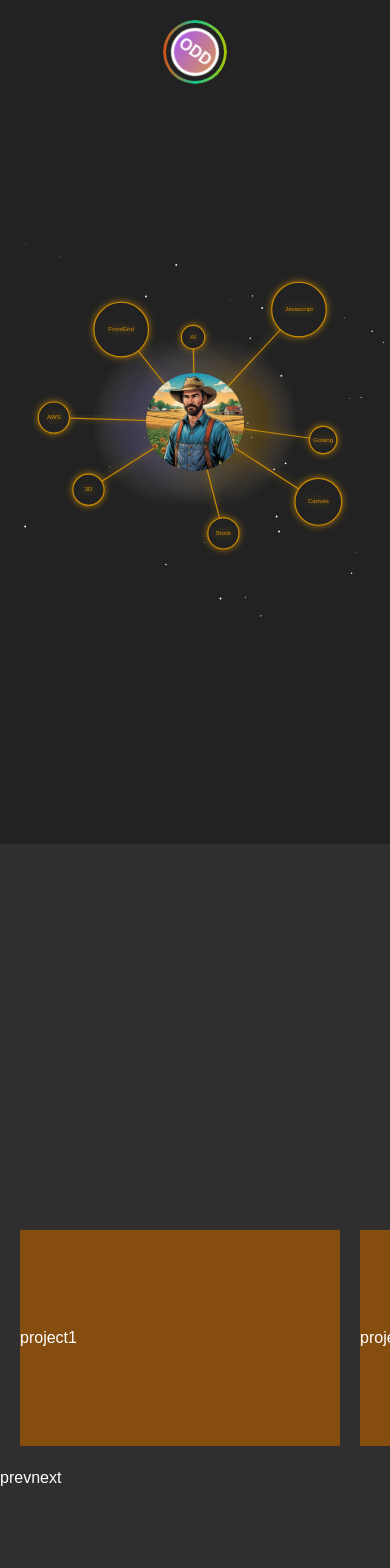
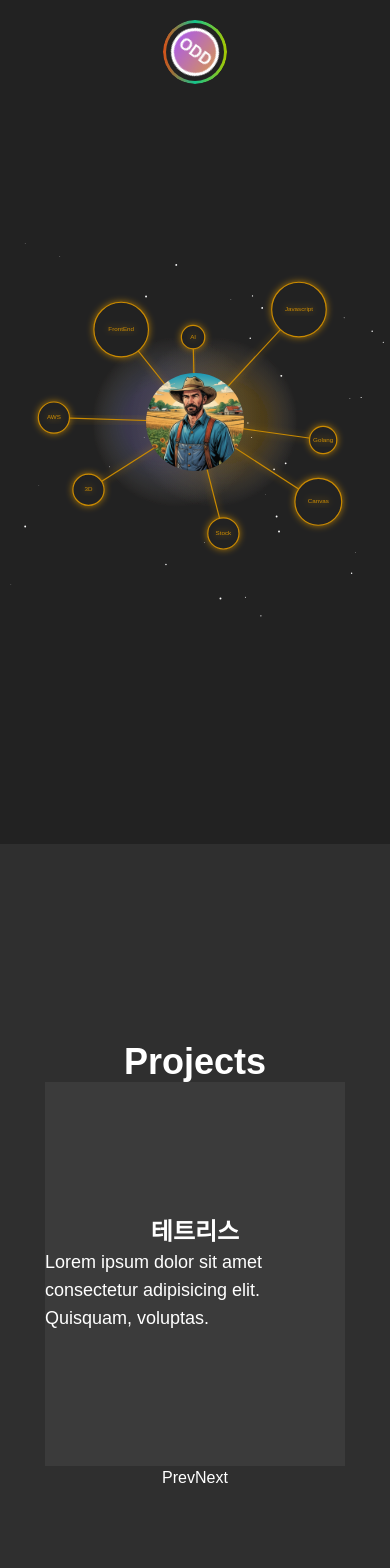
Before and after one commit to ohddang/ohddang-dev, a React app: page / in a window 390 px wide. Shown: the top 1568 px of the page. Built offline with nearby package versions, Linux system fonts and the light colour scheme; the HTML template or start-up script is replaced by a standard one.

Commit message:
feat: 반응형 버그 수정 및 carousel 기본 구현

```diff
--- a/src/components/Nav.tsx
+++ b/src/components/Nav.tsx
@@ -10,7 +10,7 @@ const Nav = () => {
   const navRef = useRef<HTMLDivElement>(null);
   const [isRoundedFull, setIsRoundedFull] = useState<boolean>(false);
   const [resizable, setResizable] = useState<boolean>(false);
-  const [scaleUp, setScaleUp] = useState<boolean>(document.body.clientWidth > 1279);
+  const [scaleUp, setScaleUp] = useState<boolean>(window.innerWidth > 1279);
   const [hide, setHide] = useState<boolean>(false);
 
   const handleMouseOver = (e: React.MouseEvent, className: string) => {
@@ -91,13 +91,13 @@ const Nav = () => {
 
   useLayoutEffect(() => {
     window.addEventListener("resize", () => {
-      if (document.body.clientWidth >= 1279) {
+      if (window.innerWidth >= 1279) {
         setScaleUp(false);
       }
 
-      setResizable(document.body.clientWidth <= 1279);
+      setResizable(window.innerWidth <= 1279);
     });
-    setResizable(document.body.clientWidth <= 1279);
+    setResizable(window.innerWidth <= 1279);
   }, []);
 
   useLayoutEffect(() => {
--- a/src/page/Projects.tsx
+++ b/src/page/Projects.tsx
@@ -1,22 +1,69 @@
+import { useEffect, useRef, useState } from "react";
+
 const Projects = () => {
+  const carouselRef = useRef<HTMLDivElement>(null);
+  const [currentIndex, setCurrentIndex] = useState(0);
   // 캐로셀 구현
 
-  const projects = ["project1", "project2", "project3", "project4", "project5"];
+  // size 300
+
+  // 375px 이하에서는 1개
+  // 680px 이하에서는 2개
+  // 1024px 이하에서는 3개
+  // 1279px 이하에서는 4개
+  // 이후 스케일업
+
+  // 가운데 중심으로 정렬
+
+  // 좌우 여백이 유동적으로 변함
+
+  const projects = ["테트리스", "화이트보드", "피큐", "업비트", "주식"];
+
+  const prevSlide = () => {
+    setCurrentIndex((prevIndex) => (prevIndex === 0 ? projects.length - 1 : prevIndex - 1));
+  };
+
+  const nextSlide = () => {
+    setCurrentIndex((prevIndex) => (prevIndex === projects.length - 1 ? 0 : prevIndex + 1));
+  };
+
+  useEffect(() => {
+    const prevButton = document.querySelector(".prev-button")!;
+    const nextButton = document.querySelector(".next-button")!;
+
+    prevButton.addEventListener("click", prevSlide);
+    nextButton.addEventListener("click", nextSlide);
+
+    return () => {
+      prevButton.removeEventListener("click", prevSlide);
+      nextButton.removeEventListener("click", nextSlide);
+    };
+  }, []);
+
+  useEffect(() => {
+    if (carouselRef.current) {
+      carouselRef.current.style.transform = `translateX(-${currentIndex * 300}px)`;
+    }
+  }, [currentIndex]);
 
   return (
-    <section id="projects" className="h-[calc(120vh)]  bg-mono-gray-850">
-      <div className="w-full h-64 overflow-hidden p-5">
-        <div className="w-fit h-full flex flex-row justify-center gap-5">
-          {projects.map((project, index) => (
-            <div key={index} className="w-80 h-full bg-yellow-800">
-              {project}
-            </div>
-          ))}
+    <section id="projects" className="h-screen bg-mono-gray-850 aspect-w-16 aspect-h-9">
+      <div className="w-full h-full flex flex-col justify-center items-center">
+        <h2 className="text-4xl font-bold">Projects</h2>
+        <div className="w-[300px] sm:w-[640px] lg:w-[1024px] 2xl:w-[1536px] h-96 flex flex-row justify-start items-center gap-4 overflow-hidden">
+          <div className="w-fit h-full bg-mono-gray-800 flex flex-row justify-center items-center transition-all duration-500" ref={carouselRef}>
+            {projects.map((project, index) => (
+              <div key={index} className="min-w-[300px] sm:min-w-[318px] lg:min-w-[338px] 2xl:min-w-[372px] h-96 bg-mono-gray-800 flex flex-col justify-center items-center">
+                <h3 className="text-2xl font-bold">{project}</h3>
+                <p className="text-lg">Lorem ipsum dolor sit amet consectetur adipisicing elit. Quisquam, voluptas.</p>
+              </div>
+            ))}
+          </div>
         </div>
-      </div>
-      <div>
-        <button>prev</button>
-        <button>next</button>
+        <div className="button-group">
+          <button className="prev-button">Prev</button>
+          <button className="next-button">Next</button>
+        </div>
       </div>
     </section>
   );
```
